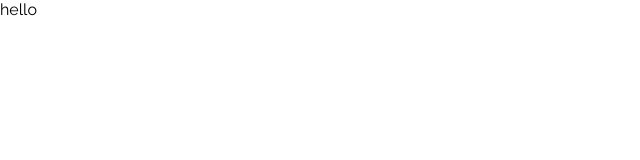
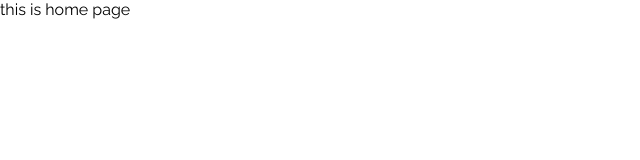
Before and after one commit to skoukuntla/moodpalette, a React (Create React App) app in the folder client/: page / in a window 1280 px wide. Shown: the top 160 px of the page, without its empty margins (0-640 px from the left). Built offline with nearby package versions, Linux system fonts and the light colour scheme.

Commit message:
created folders for front end components and made a homepage

```diff
--- a/client/src/App.js
+++ b/client/src/App.js
@@ -1,9 +1,7 @@
+import Home from "./pages/home/Home";
+
 function App() {
-  return (
-    <div>
-      hello
-    </div>
-  );
+  return <Home/>
 }
 
 export default App;
--- a/client/src/pages/home/Home.js
+++ b/client/src/pages/home/Home.js
@@ -0,0 +1,11 @@
+//HOME PAGE FRONTEND CODE
+import React from "react";
+import "./home.css"
+
+export default function Home() {
+    return (
+        <div>
+            this is home page
+        </div>
+    )
+}
```
Also changed, not shown: client/src/pages/login/Login.jsx (added), client/src/pages/login/login.css (added), 2 other files (tests, documents, lock files or other folders).
